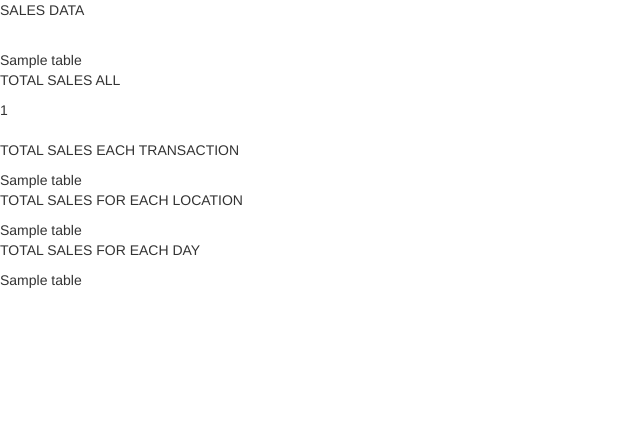
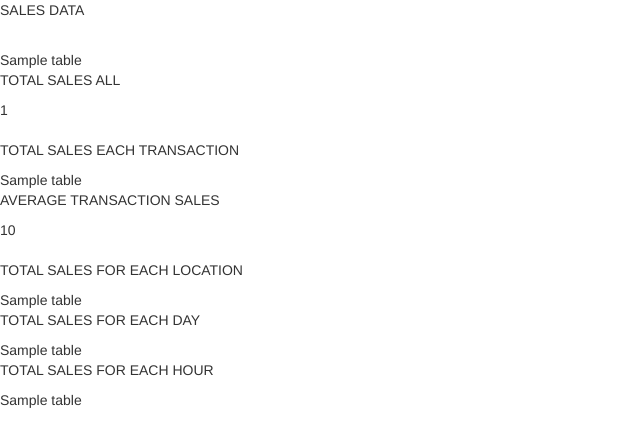
Before and after one commit to sule2019/retaila_project, a Flask app: template templates/sales.html in a window 1280 px wide. Shown: the top 447 px of the page, without its empty margins (0-640 px from the left). Run offline with Flask 2, Linux system fonts and the light colour scheme; the template is opened without the code that fills it: most values are stand-ins (such as "Sample title", 1, 10 or a date in 2020); parts of the project's set-up code (start-up, migrations or seed data) failed here and were passed over; some libraries are stand-ins or nearby versions.

Commit message:
sale commit

```diff
--- a/app.py
+++ b/app.py
@@ -47,7 +47,7 @@ def sales():
 
 
 
-    return render_template('sales.html', sales_data = [ProcessSalesData().to_html(classes='data', header='true')], total_sales_all = total_sales_all, total_sales_each_transaction = [total_sales_each_transaction.to_html(classes='data', header='true')], total_sales_each_location = [total_sales_each_location.to_html(classes='data', header='true')], each_day_sales = [each_day_sales.to_html(classes='data', header='true')])
+    return render_template('sales.html', sales_data = [ProcessSalesData().to_html(classes='data', header='true')], total_sales_all = total_sales_all, total_sales_each_transaction = [total_sales_each_transaction.to_html(classes='data', header='true')], total_sales_each_location = [total_sales_each_location.to_html(classes='data', header='true')], each_day_sales = [each_day_sales.to_html(classes='data', header='true')], each_hour_sales = [each_hour_sales.to_html(classes='data', header='true')], average_transaction_sales = average_transaction_sales)
 
 
 
--- a/templates/sales.html
+++ b/templates/sales.html
@@ -42,13 +42,21 @@
     <p>TOTAL SALES EACH TRANSACTION</p>
     {% for table in total_sales_each_transaction %} {{ table|safe }} {% endfor %}
 
+
+    <br>
+    <p>AVERAGE TRANSACTION SALES</p>
+    {{average_transaction_sales}}
+    <br>
+
     <br>
     <P>TOTAL SALES FOR EACH LOCATION</P>
     {% for table in total_sales_each_location %} {{ table|safe }} {% endfor %}
 
     <br>
     <P>TOTAL SALES FOR EACH DAY</P>
-    {% for table in each_day_sales%} {{ table|safe }} {% endfor %}
+    {% for table in each_day_sales%} {{ table|safe }} {% endfor %} <br>
+    <P>TOTAL SALES FOR EACH HOUR</P>
+    {% for table in each_hour_sales%} {{ table|safe }} {% endfor %}
 
 
 
```
Also changed, not shown: sales.py (+7 -0 lines).
